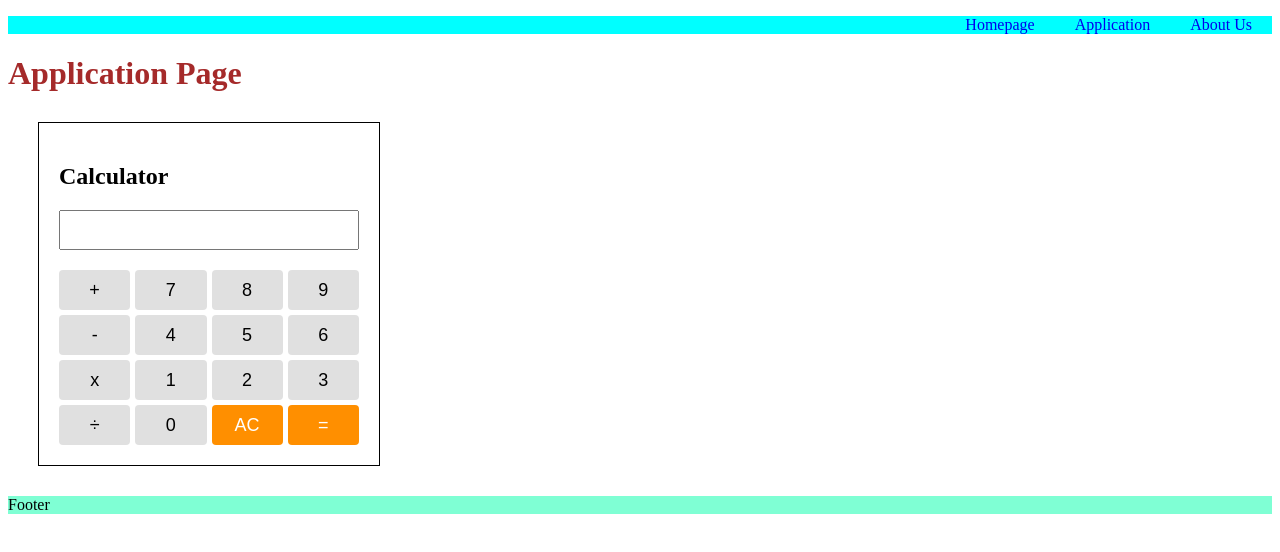
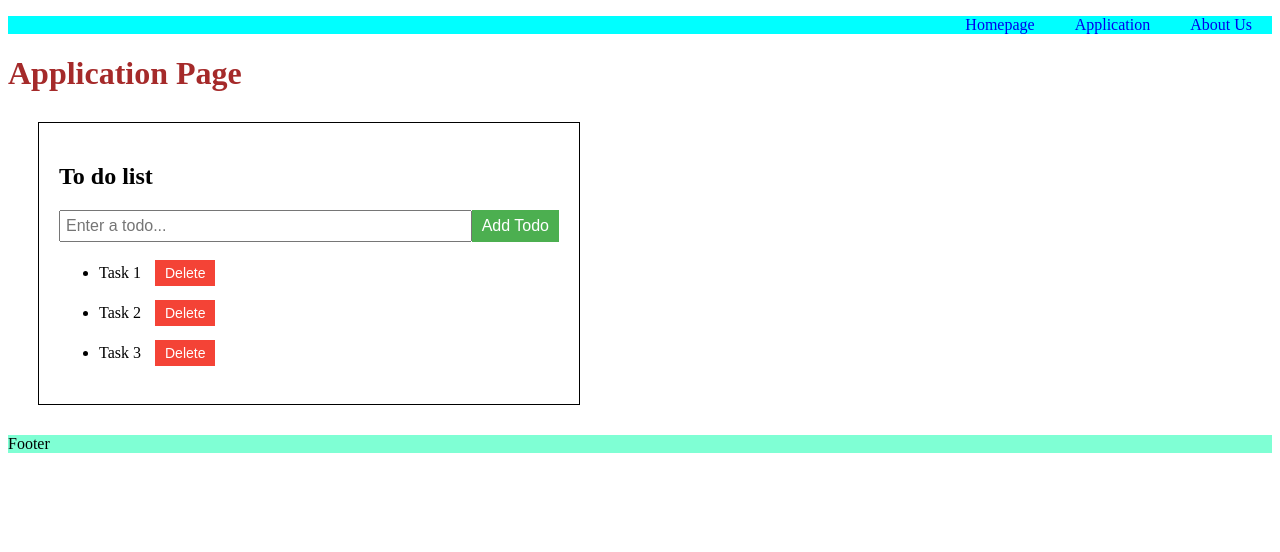
Before and after one commit to IzumiKeiki/React-create-homework, a React (Create React App) app: page /application in a window 1280 px wide. Shown: the top 552 px of the page. Built offline with nearby package versions, Linux system fonts and the light colour scheme.

Commit message:
create todo-app

```diff
--- a/src/App.css
+++ b/src/App.css
@@ -90,3 +90,45 @@ h1 {
 .keypad button:active {
   transform: scale(0.95);
 }
+
+.todo {
+  width: 500px;
+  border: 1px solid black;
+  padding: 20px;
+  margin: 30px;
+}
+
+.todo-form {
+  display: flex;
+  margin-bottom: 10px;
+}
+
+.todo-form input {
+  flex-grow: 1;
+  padding: 5px;
+  font-size: 16px;
+}
+
+.todo-form button {
+  padding: 5px 10px;
+  font-size: 16px;
+  background-color: #4caf50;
+  color: #fff;
+  border: none;
+  cursor: pointer;
+}
+
+.todo-list li {
+  line-height: 30px;
+  margin-bottom: 10px;
+}
+
+.todo-list li button {
+  margin-left: 10px;
+  padding: 5px 10px;
+  font-size: 14px;
+  background-color: #f44336;
+  color: #fff;
+  border: none;
+  cursor: pointer;
+}
--- /dev/null
+++ b/src/components/Todo.js
@@ -0,0 +1,14 @@
+import Form from "./Todo/Form";
+import List from "./Todo/List";
+
+function Todo() {
+  return (
+    <div className="todo">
+      <h2>To do list</h2>
+      <Form />
+      <List />
+    </div>
+  );
+}
+
+export default Todo;
--- /dev/null
+++ b/src/components/Todo/Form.js
@@ -0,0 +1,10 @@
+function Form() {
+  return (
+    <div className="todo-form">
+      <input type="text" placeholder="Enter a todo..." />
+      <button>Add Todo</button>
+    </div>
+  );
+}
+
+export default Form;
--- /dev/null
+++ b/src/components/Todo/List.js
@@ -0,0 +1,19 @@
+function List() {
+  return (
+    <div className="todo-list">
+      <ul>
+        <li>
+          Task 1 <button>Delete</button>
+        </li>
+        <li>
+          Task 2 <button>Delete</button>
+        </li>
+        <li>
+          Task 3 <button>Delete</button>
+        </li>
+      </ul>
+    </div>
+  );
+}
+
+export default List;
--- a/src/pages/ApplicationPage.js
+++ b/src/pages/ApplicationPage.js
@@ -1,10 +1,12 @@
-import Calculator from "../components/Calculator";
+// import Calculator from "../components/Calculator";
+import Todo from "../components/Todo";
 
 function ApplicationPage() {
   return (
     <div className="app-page">
       <h1>Application Page</h1>
-      <Calculator />
+      <Todo />
+      {/* <Calculator /> */}
     </div>
   );
 }
```
